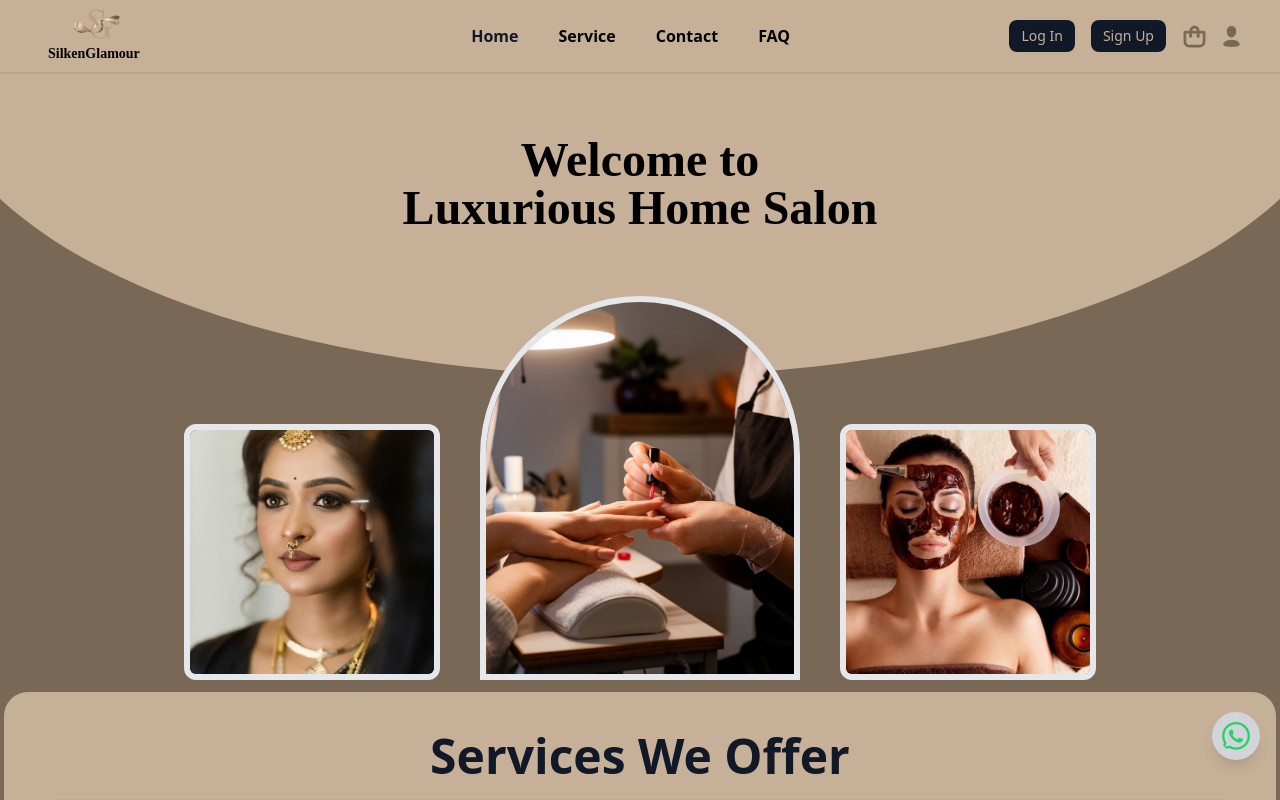
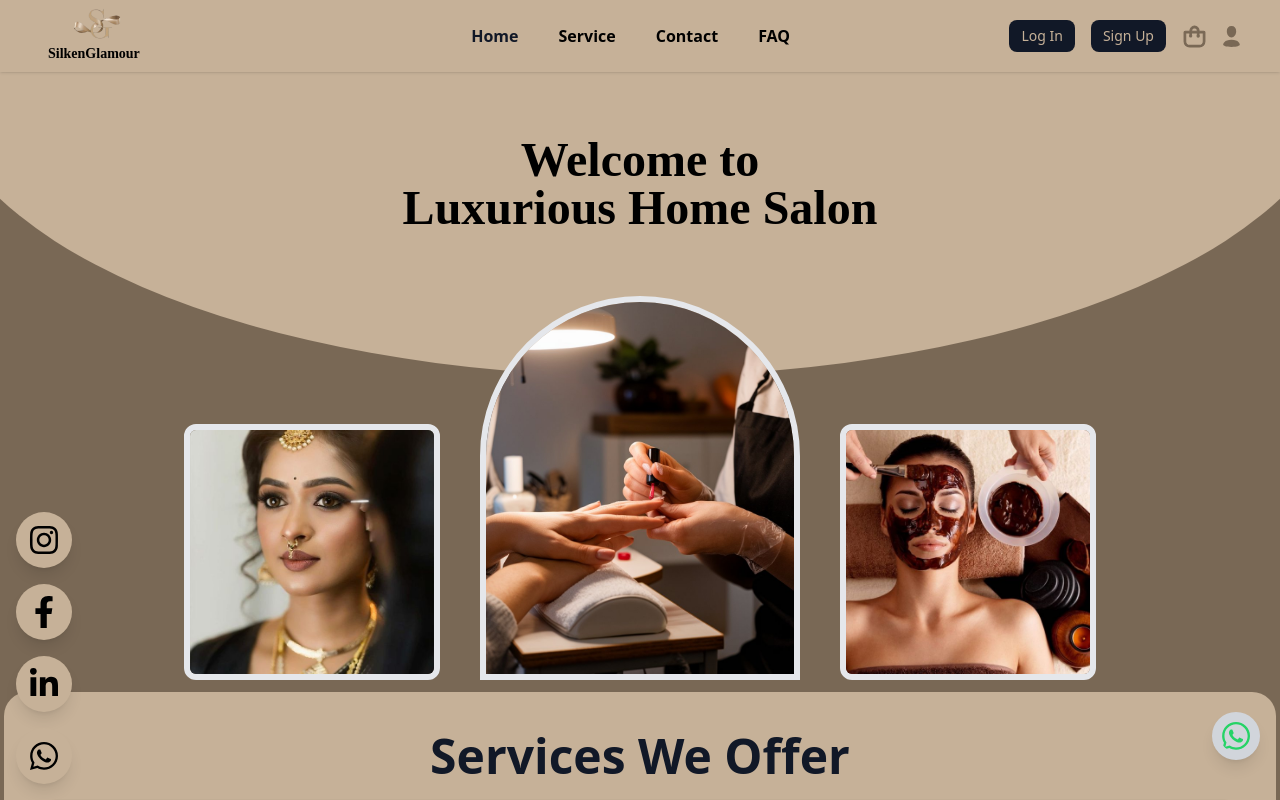
Before and after one commit to Harsh8118-ai/SilkenGlamour, a React (Vite) app in the folder Frontend/: page / in a window 1280 px wide. Shown: the top 800 px of the page. Built offline with nearby package versions, Linux system fonts and the light colour scheme.

Commit message:
Final Code

```diff
--- a/Frontend/src/components/Home/Home.jsx
+++ b/Frontend/src/components/Home/Home.jsx
@@ -10,6 +10,7 @@ import HomeServiceMobile from './HomeServiceMobile';
 import OurTeam from './OurTeam';
 import CallToActionBanner from './CallToAction';
 import Slider from './PhotoSlider';
+import SocialMediaLinks from './SocialMediaLinks';
 
 export default function Home() {
   const [isCartOpen, setIsCartOpen] = useState(false); // State to toggle cart visibility
@@ -237,6 +238,11 @@ export default function Home() {
           {/* <HomeStarterCombo /> */}
         </div>
 
+        {/* SOCIAL MEDIA LINKS */}
+        <div>
+          <SocialMediaLinks />
+        </div>
+
         {/* Our Team   */}
         <div>
           {/* <OurTeam /> */}
--- /dev/null
+++ b/Frontend/src/components/Home/SocialMediaLinks.jsx
@@ -0,0 +1,117 @@
+import React, { useEffect } from 'react';
+import AOS from 'aos';
+import 'aos/dist/aos.css'; // AOS library for animations
+import { FaInstagram, FaFacebookF, FaLinkedinIn, FaWhatsapp } from 'react-icons/fa';
+
+const SocialMediaLinks = () => {
+  useEffect(() => {
+    AOS.init({ duration: 1000 });
+  }, []);
+
+  const iconClasses =
+    'transition duration-300 transform hover:scale-125 w-10 h-10';
+
+  return (
+  <>
+  {/* .......... MOBILE VIEW .......... */}
+    <div className="sm:hidden flex flex-row sm:flex-col justify-center space-x-8 sm:space-x-0 sm:space-y-4 py-8 bg-gradient-to-r from-gray-200 via-gray-400 to-gray-600">
+      {/* Instagram */}
+      <div
+        data-aos="fade-up"
+        data-aos-delay="100"
+        className="bg-MainBGColorYellow rounded-full p-2 shadow-lg hover:bg-[#635a4f] hover:text-white"
+      >
+        <a href="https://www.instagram.com/yourhandle" target="_blank" rel="noopener noreferrer">
+          <img src="/icons/instagram.svg" alt="Instagram" className={iconClasses} />
+        </a>
+      </div>
+
+      {/* Facebook */}
+      <div
+        data-aos="fade-up"
+        data-aos-delay="200"
+        className="bg-MainBGColorYellow rounded-full p-2 shadow-lg hover:bg-[#635a4f] hover:text-white"
+      >
+        <a href="https://www.facebook.com/yourhandle" target="_blank" rel="noopener noreferrer">
+          <img src="/icons/facebook.svg" alt="Facebook" className={iconClasses} />
+        </a>
+      </div>
+
+      {/* LinkedIn */}
+      <div
+        data-aos="fade-up"
+        data-aos-delay="300"
+        className="bg-MainBGColorYellow rounded-full p-2 shadow-lg hover:bg-[#635a4f] hover:text-white"
+      >
+        <a href="https://www.linkedin.com/in/yourhandle" target="_blank" rel="noopener noreferrer">
+          <img src="/icons/linkedin.svg" alt="LinkedIn" className={iconClasses} />
+        </a>
+      </div>
+
+      {/* WhatsApp */}
+      <div
+        data-aos="fade-up"
+        data-aos-delay="400"
+        className="bg-MainBGColorYellow rounded-full p-2 shadow-lg hover:bg-[#635a4f] hover:text-white"
+      >
+        <a href="https://wa.me/yournumber" target="_blank" rel="noopener noreferrer">
+          <img src="/icons/whatsapp.svg" alt="WhatsApp" className={iconClasses} />
+        </a>
+      </div>
+    </div>
+
+  {/* .......... WEB VIEW .......... */}
+
+    <div className="hidden sm:block fixed bottom-0 left-0 m-4 z-[999]">
+      {/* Mobile: Flex-row for horizontal layout, Desktop: Flex-col for vertical layout */}
+      <div className="flex flex-row sm:flex-col space-x-4 sm:space-x-0 sm:space-y-4">
+        {/* Instagram */}
+        <a
+          href="https://www.instagram.com/yourhandle"
+          target="_blank"
+          rel="noopener noreferrer"
+          className="bg-MainBGColorYellow rounded-full p-2 sm:p-3 shadow-lg hover:bg-[#635a4f] hover:text-white"
+          data-aos="fade-up"
+        >
+          <FaInstagram className={`${iconClasses} w-6 h-6 sm:w-8 sm:h-8`} />
+        </a>
+
+        {/* Facebook */}
+        <a
+          href="https://www.facebook.com/yourhandle"
+          target="_blank"
+          rel="noopener noreferrer"
+          className="bg-MainBGColorYellow rounded-full p-2 sm:p-3 shadow-lg hover:bg-[#635a4f] hover:text-white"
+          data-aos="fade-up"
+        >
+          <FaFacebookF className={`${iconClasses} w-6 h-6 sm:w-8 sm:h-8`} />
+        </a>
+
+        {/* LinkedIn */}
+        <a
+          href="https://www.linkedin.com/in/yourhandle"
+          target="_blank"
+          rel="noopener noreferrer"
+          className="bg-MainBGColorYellow rounded-full p-2 sm:p-3 shadow-lg hover:bg-[#635a4f] hover:text-white"
+          data-aos="fade-up"
+        >
+          <FaLinkedinIn className={`${iconClasses} w-6 h-6 sm:w-8 sm:h-8`} />
+        </a>
+
+        {/* WhatsApp */}
+        <a
+          href="https://wa.me/yournumber"
+          target="_blank"
+          rel="noopener noreferrer"
+          className="bg-MainBGColorYellow rounded-full p-2 sm:p-3 shadow-lg hover:bg-[#635a4f] hover:text-white"
+          data-aos="fade-up"
+        >
+          <FaWhatsapp className={`${iconClasses} w-6 h-6 sm:w-8 sm:h-8`} />
+        </a>
+      </div>
+    </div>
+    </>
+  );
+};
+
+export default SocialMediaLinks;
```
